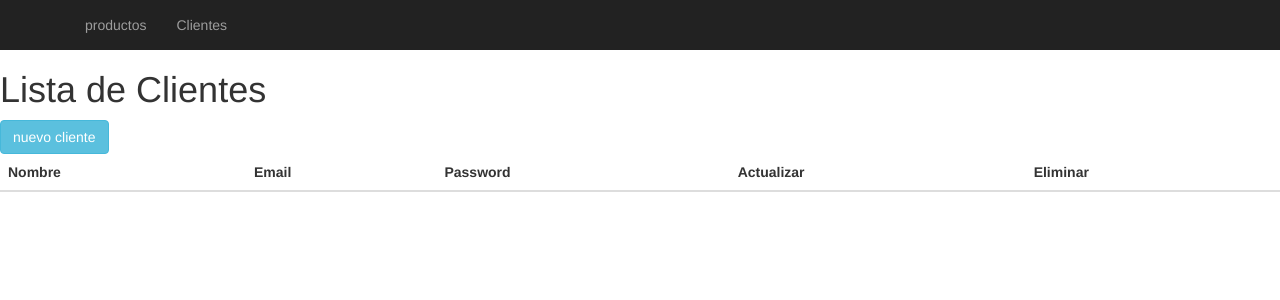
After one commit to daniielaCR/pokemon_Python, a Flask app: page /clientes/listarCli in a window 1280 px wide. The commit adds this page. Shown: the top 300 px of the page. Run offline with Flask 3, Linux system fonts and the light colour scheme; lists and menus that the app fills with data are empty; parts of the project's set-up code (start-up, migrations or seed data) failed here and were passed over; some libraries are stand-ins or nearby versions.

Commit message:
finalizacion

```diff
--- a/app/__init__.py
+++ b/app/__init__.py
@@ -5,7 +5,9 @@ from flask_sqlalchemy import SQLAlchemy
 from datetime import datetime
 from .mi_blueprint import mi_blueprint
 from app.productos import productos
+from app.clientes import clientes
 from flask_bootstrap import  Bootstrap
+
 #INICIALIZAR EL OBJETO FLASK
 app = Flask(__name__)
 app.config.from_object(Config)
@@ -19,6 +21,7 @@ migrate=Migrate(app,db)
 #registrar modulos(blueprints)
 app.register_blueprint(mi_blueprint)
 app.register_blueprint(productos)
+app.register_blueprint(clientes)
 
 
 from .models import Cliente,Venta,Producto,Detalle
--- /dev/null
+++ b/app/clientes/routes.py
@@ -0,0 +1,48 @@
+from flask import render_template, redirect, flash, url_for
+from app.clientes import clientes
+import app
+from .forms import NewClienteForm, EditClienteForm
+
+@clientes.route('/crear', methods=['GET','POST'])
+def crear():
+    p = app.models.Cliente()
+    form = NewClienteForm()
+    if form.validate_on_submit():
+        #guardar en base de datos
+        form.populate_obj(p)
+        app.db.session.add(p)
+        app.db.session.commit()
+        return redirect('/clientes/listarCli')
+    flash("cliente registrado correctamente")
+    return render_template('new_cliente.html',
+                           form=form)
+
+@clientes.route('/listarCli')
+def listar2():
+    #seleccionar los productos
+    clientes = app.models.Cliente.query.all()
+    return render_template("listar_clientes.html", clientes = clientes)
+
+
+@clientes.route('/editar/<cliente_id>',
+                 methods =['GET' , 'POST'])
+def editar(cliente_id):
+    c = app.models.Cliente.query.get(cliente_id)
+    form = EditClienteForm(obj = c)
+    if form.validate_on_submit():
+        form.populate_obj(c)
+        app.db.session.commit()
+        flash('cliente actualizado')
+        return redirect('/clientes/listarCli')
+    return render_template('new_cliente.html',
+                    form = form, c = c)
+
+
+
+@clientes.route('/eliminar/<cliente_id>' , methods = ['GET', 'POST'])
+def eliminar(cliente_id):
+    p = app.models.Cliente.query.get(cliente_id)
+    app.db.session.delete(p)
+    app.db.session.commit()
+    flash('cliente eliminado')
+    return redirect('/clientes/listarCli')
--- /dev/null
+++ b/app/clientes/templates/listar_clientes.html
@@ -0,0 +1,60 @@
+{%  extends 'base.html'%}
+
+
+{%   block content  %}
+    {% for mensaj in get_flashed_messages() %}
+    <div class="alert alert-success">
+        <button type="button"
+        clas="close"
+        data-dismiss="alert">
+        &times;
+    </button>
+
+    {{ mensaje}}
+
+     </div>
+    {% endfor %}
+
+<h1>Lista de Clientes </h1>
+
+<a href="/clientes/crear"
+    class="btn btn-info">
+    nuevo cliente
+</a>
+
+<table class="table table-hoover">
+    <thead>
+        <tr>
+            <th>Nombre</th>
+            <th>Email</th>
+            <th> Password</th>
+            <th>Actualizar</th>
+            <th>Eliminar</th>
+        </tr>
+    </thead>
+
+<tbody>
+    {% for cliente in clientes %}
+    <tr>
+        <td>{{ cliente.username }}</td>
+        <td>{{ cliente.email }}</td>
+        <td>{{ cliente.password }}</td>
+
+        <td>
+            <a href="/clientes/editar/{{cliente.id}}">
+                Actualizar
+            </a>
+        </td>
+
+        <td>
+            <a href="/clientes/eliminar/{{cliente.id}}">
+               Eliminar
+            </a>
+        </td>
+
+    </tr>
+    {% endfor %}
+</tbody>
+
+</table>
+{% endblock %}
--- a/app/templates/navbar.html
+++ b/app/templates/navbar.html
@@ -2,12 +2,12 @@
     <div class="container">
         <ul class="nav navbar-nav">
                 <li>
-                    <a href="https://sena.territorio.la/index.php?login=true">
+                    <a href="/productos/create">
                         productos
                     </a>
                 </li>
                 <li>
-                    <a href="https://www.office.com/">
+                    <a href="/clientes/crear">
                         Clientes
                     </a>
                 </li>
--- a/templates/listar.html
+++ b/templates/listar.html
@@ -3,7 +3,7 @@
 <head>
     <meta charset="UTF-8">
     <meta name="viewport" content="width=device-width, initial-scale=1.0">
-    <title>Document</title>
+    <title>Registrar</title>
 </head>
 <body>
     <h1> Clientes registrados</h1>
--- a/templates/registro.html
+++ b/templates/registro.html
@@ -3,7 +3,7 @@
 <head>
     <meta charset="UTF-8">
     <meta name="viewport" content="width=device-width, initial-scale=1.0">
-    <title>Document</title>
+    <title>Registrar</title>
 </head>
 <body>
     <h1>Nuevo cliente</h1>
```
Also changed, not shown: app/clientes/__init__.py (added, +8 -0 lines), app/clientes/forms.py (added, +17 -0 lines), app/clientes/templates/new_cliente.html (added, +11 -0 lines), app/productos/routes.py (+4 -3 lines), requeriments.txt (+14 -2 lines), app/productos/forms.py (line endings or trailing spaces), 1 other file.
